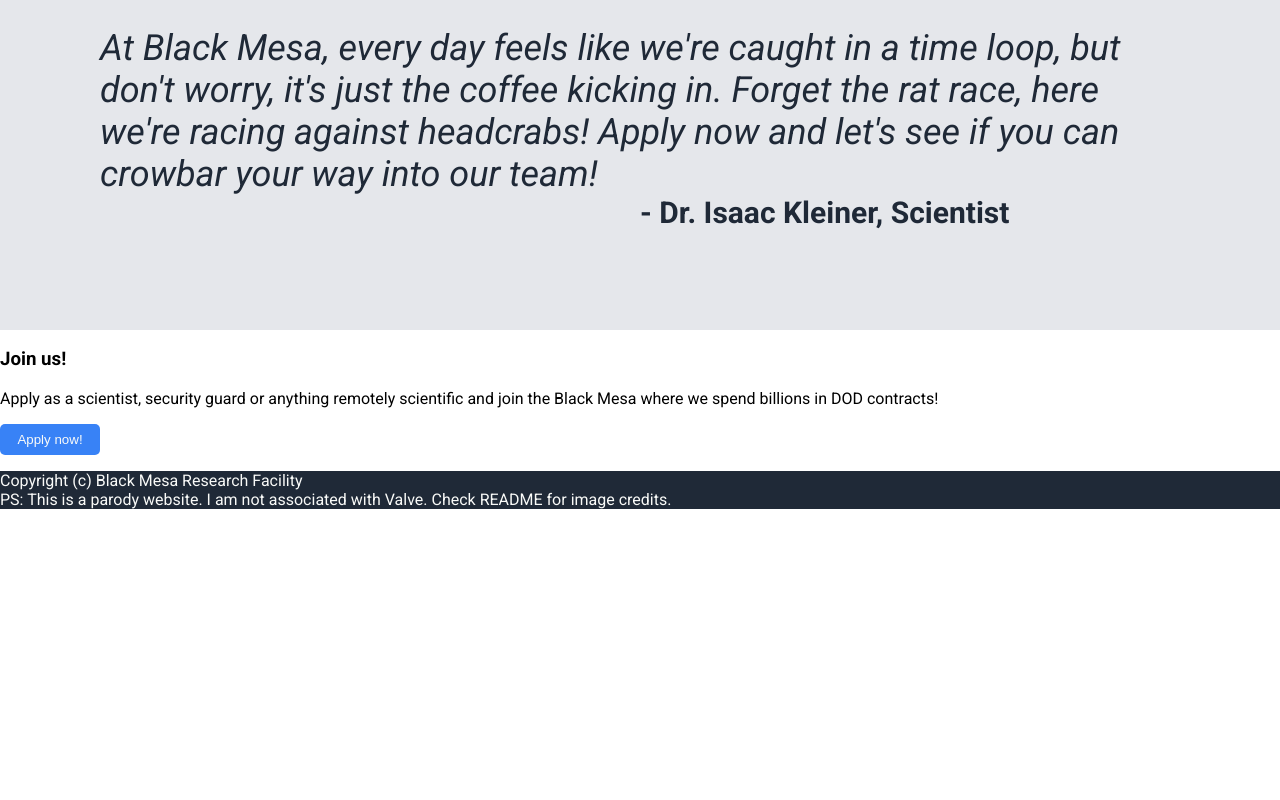
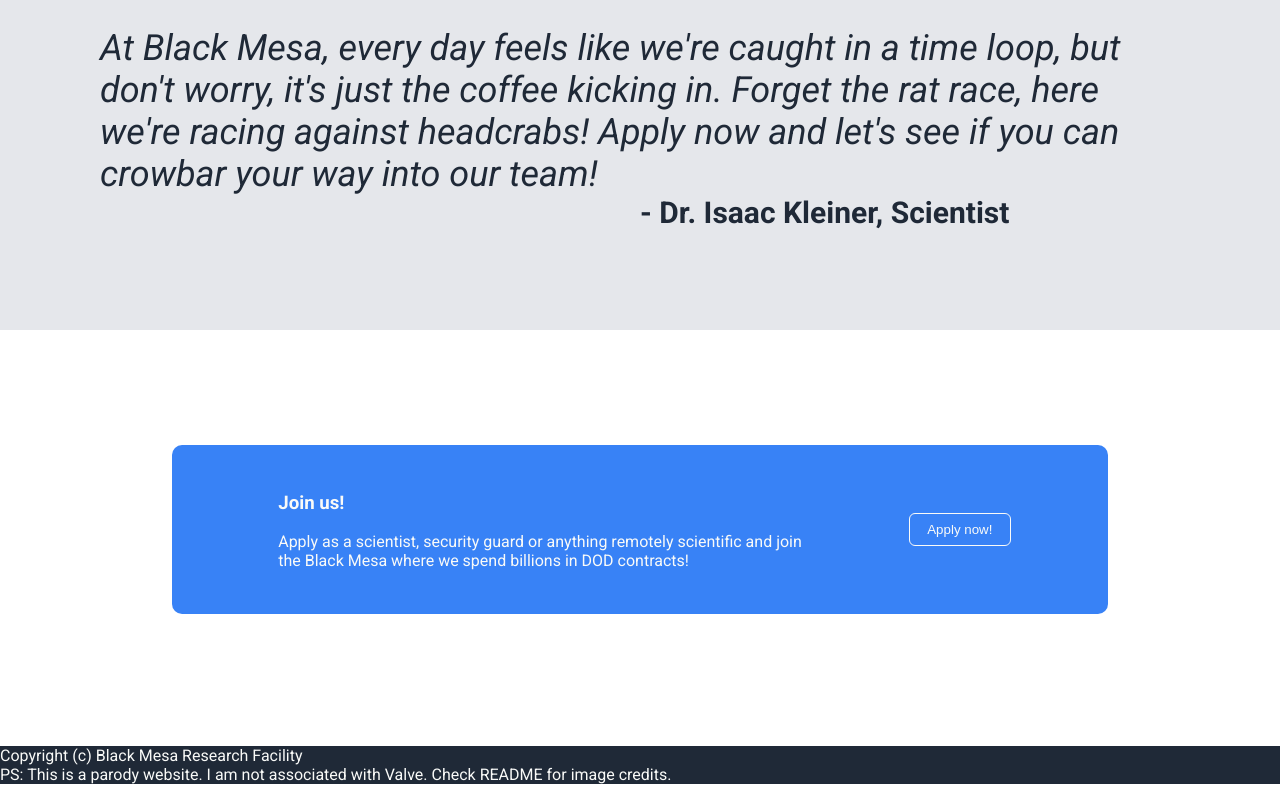
Before and after one commit to jarvis09-yann/black-mesa-landing-page, a plain HTML site: page index.html in a window 1280 px wide. Shown: the part 1050-1850 px from the top of the page. Before the commit the page ends 1575 px from the top, so only its background shows below. Drawn offline with Linux system fonts and the light colour scheme.

Commit message:
finished apply section

```diff
--- a/index.html
+++ b/index.html
@@ -95,10 +95,11 @@
           <h3>Join us!</h3>
           <p>
             Apply as a scientist, security guard or anything remotely scientific
-            and join the Black Mesa where we spend billions in DOD contracts!
+            and join<br />
+            the Black Mesa where we spend billions in DOD contracts!
           </p>
-          <button>Apply now!</button>
         </div>
+        <button>Apply now!</button>
       </div>
     </section>
     <footer>
--- a/style.css
+++ b/style.css
@@ -128,3 +128,30 @@
   color: #1f2937;
   margin-left: 50%;
 }
+
+.apply-section {
+  height: 50vh;
+  display: flex;
+  justify-content: center;
+  align-items: center;
+}
+
+.apply-container {
+  background: #3882f6;
+  width: 70vw;
+  padding: 20px;
+  border-radius: 10px;
+  display: flex;
+  align-items: center;
+  justify-content: center;
+  gap: 100px;
+}
+
+.apply-text {
+  color: #f9faf8;
+  margin: 8px;
+}
+
+.apply-container button {
+  outline: #f9faf8 1px solid;
+}
```
